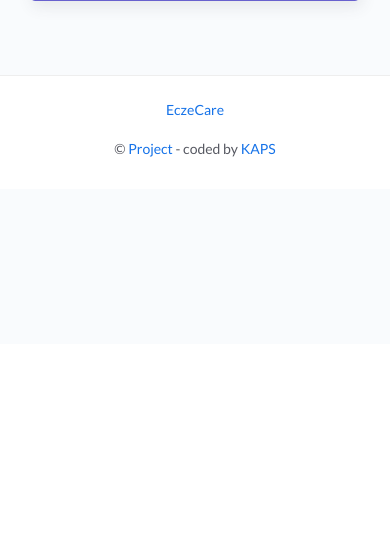
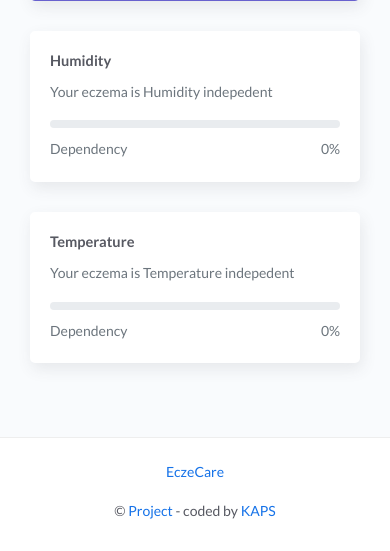
Before and after one commit to KamaljeetSahoo/EczeCare, a Django app: page /home/ in a window 390 px wide. Shown: the part 500-1051 px from the top of the page. Before the commit the page ends 657 px from the top, so only its background shows below. Run offline with Django 4.2, Linux system fonts and the light colour scheme; the visitor is signed in with stand-in values (Sample User, id 1); some libraries are stand-ins or nearby versions.

Commit message:
correlation

```diff
--- a/eczema_profile/models.py
+++ b/eczema_profile/models.py
@@ -22,6 +22,8 @@ class PoemScore(models.Model):
     q5 = models.IntegerField(validators=[MaxValueValidator(4), MinValueValidator(0)])
     q6 = models.IntegerField(validators=[MaxValueValidator(4), MinValueValidator(0)])
     q7 = models.IntegerField(validators=[MaxValueValidator(4), MinValueValidator(0)])
+    temp= models.DecimalField(max_digits=5,decimal_places=2)
+    hum = models.DecimalField(max_digits=5,decimal_places=2)
     user = models.ForeignKey(User, on_delete=models.CASCADE)
     date = models.DateTimeField(auto_now_add=True)
 
--- a/eczema_profile/views.py
+++ b/eczema_profile/views.py
@@ -1,5 +1,5 @@
 from django.shortcuts import render, redirect
-from .utils import poem_calc_score, poem_calc_db, process_image, encode_image, last_severe
+from .utils import poem_calc_score, poem_calc_db, process_image, encode_image, last_severe,weather,find_cor
 from django.contrib.auth.models import User
 from .models import PoemScore, EczeImage
 from .models import Activity, Food, Allergies, ContactAllergens, HealthEvent, Product, Trigger
@@ -70,9 +70,80 @@ def homepage(request):
         else:
             lastsevere = 0
             last_poem_score = 'None'
+        poemscore = list(request.user.poemscore_set.all())
+        p = []
+        sleepscore = []
+        temp =[]
+        hum=[]
+        poem_score_sum=0
+        temp_sum = 0
+        humidity_sum=0
+        for score in poemscore:
+            temp.append(int(getattr(score,'temp')))
+            hum.append(getattr(score,'hum'))
+            sleepscore.append(abs(getattr(score,'q2')-4))
+            p.append(poem_calc_db(score))
+            poem_score_sum += poem_calc_db(score)
+            temp_sum += int(getattr(score,'temp'))
+            humidity_sum += int(getattr(score,'hum'))
+        if p!=[]:
+            cor_temp,cor_humidity = find_cor(temp,hum,p,poem_score_sum,temp_sum,humidity_sum)
+        else:
+            t="Track to know dependency"
+            h="Track to know dependency"
+            cor_temp,cor_humidity=0,0
+
+        if cor_temp>0:
+            cor_temp = cor_temp*100
+            t = "High Temperature causes you discomfort"
+        elif cor_temp<0:
+            cor_temp = abs(cor_temp*100)
+            t = "Low Temperature cause you discomfort"
+        elif cor_temp==0:
+            cor_humidity = cor_humidity*100
+            t= "Your eczema is Temperature indepedent"
+
+
+        if cor_humidity>0:
+            cor_humidity = cor_humidity*100
+            h = "High Humidity causes you discomfort"
+        elif cor_humidity<0:
+            cor_humidity = abs(cor_humidity*100)
+            h = "Low Humidity cause you discomfort"
+        if cor_humidity==0:
+            cor_humidity = cor_humidity*100
+            h = "Your eczema is Humidity indepedent"
+
+
+        if 0<cor_humidity<=30:
+            cor_humidity = 25
+        elif 30<cor_humidity<=60:
+            cor_humidity = 50
+        elif 60<cor_humidity<=80:
+            cor_humidity = 75
+        elif 80<cor_humidity<=100:
+            cor_humidity = 100
+        else:
+            cor_humidity = 0
+
+        if 0<cor_temp<=30:
+            cor_temp = 25
+        elif 30<cor_temp<=60:
+            cor_temp = 50
+        elif 60<cor_temp <=80:
+            cor_temp = 75
+        elif 80<cor_temp<=100:
+            cor_temp = 100
+        else:
+            cor_temp = 0
+
         c = {
             "lastsevere":  msgs[lastsevere],
             "last_poem_score": last_poem_score,
+            "humidity_cor": int(cor_humidity),
+            "temp_cor":int(cor_temp),
+            "t":t,
+            "h":h
         }
         return render(request, 'pages/homepage.html', context=c)
     else:
@@ -95,7 +166,8 @@ def analyse_poem(request):
             q6 = int(request.POST['q6'][0])
             q7 = int(request.POST['q7'][0])
             user = User.objects.get(id = request.user.id)
-            obj = PoemScore(q1=q1,q2=q2,q3=q3,q4=q4,q5=q5,q6=q6,q7=q7,user=user)
+            h,t = weather()
+            obj = PoemScore(q1=q1,q2=q2,q3=q3,q4=q4,q5=q5,q6=q6,q7=q7,temp=t,hum=h,user=user)
             obj.save()
             return redirect("home")
         else:
--- a/templates/navigation.html
+++ b/templates/navigation.html
@@ -24,7 +24,7 @@
 			<!-- Navbar Header -->
 			<nav class="navbar navbar-header navbar-expand-lg navbarBG">
 				<div class="container-fluid">
-					<div class="collapse" id="search-nav">
+					<!-- <div class="collapse" id="search-nav">
 						<form class="navbar-left navbar-form nav-search mr-md-3" action="">
 							<div class="input-group">
 								<div class="input-group-prepend">
@@ -36,7 +36,7 @@
 							</div>
 						</form>
 					</div>
-
+					 -->
 					<ul class="navbar-nav topbar-nav ml-md-auto align-items-center">
 						<li class="nav-item dropdown hidden-caret">
 							<a class="dropdown-toggle profile-pic" data-toggle="dropdown" href="#" aria-expanded="false">
--- a/templates/pages/homepage.html
+++ b/templates/pages/homepage.html
@@ -43,6 +43,49 @@
                     </div>
                 </div>
             </div>
+            <div class="row">
+				<div class="col-md-6">
+					<div class="card">
+						<div class="card-body">
+							<div class="d-flex justify-content-between">
+								<div>
+									<h5><b>Humidity</b></h5>
+									<p class="text-muted">{{h}}</p>
+								</div>
+
+							</div>
+							<div class="progress progress-sm">
+								<div class="progress-bar bg-info w-{{humidity_cor}}" role="progressbar" aria-valuenow="{{humidity_cor}}" aria-valuemin="0" aria-valuemax="100"></div>
+							</div>
+							<div class="d-flex justify-content-between mt-2">
+								<p class="text-muted mb-0">Dependency</p>
+								<p class="text-muted mb-0">{{humidity_cor}}%</p>
+							</div>
+						</div>
+					</div>
+				</div>
+				<div class="col-md-6">
+					<div class="card">
+						<div class="card-body">
+							<div class="d-flex justify-content-between">
+								<div>
+									<h5><b>Temperature</b></h5>
+									<p class="text-muted">{{t}}</p>
+								</div>
+
+							</div>
+							<div class="progress progress-sm">
+								<div class="progress-bar bg-success w-{{temp_cor}}" role="progressbar" aria-valuenow="{{temp_cor}}" aria-valuemin="0" aria-valuemax="100"></div>
+							</div>
+							<div class="d-flex justify-content-between mt-2">
+								<p class="text-muted mb-0">Dependency</p>
+								<p class="text-muted mb-0">{{temp_cor}}%</p>
+							</div>
+						</div>
+					</div>
+				</div>
+                </div>
+
         </div>
         </div>
     </div>
```
Also changed, not shown: Insights/views.py (+19 -3 lines), eczema_profile/utils.py (+39 -1 lines), templates/pages/insights.html (+69 -5 lines), eczema_profile/migrations/0008_auto_20220203_0304.py (added).
